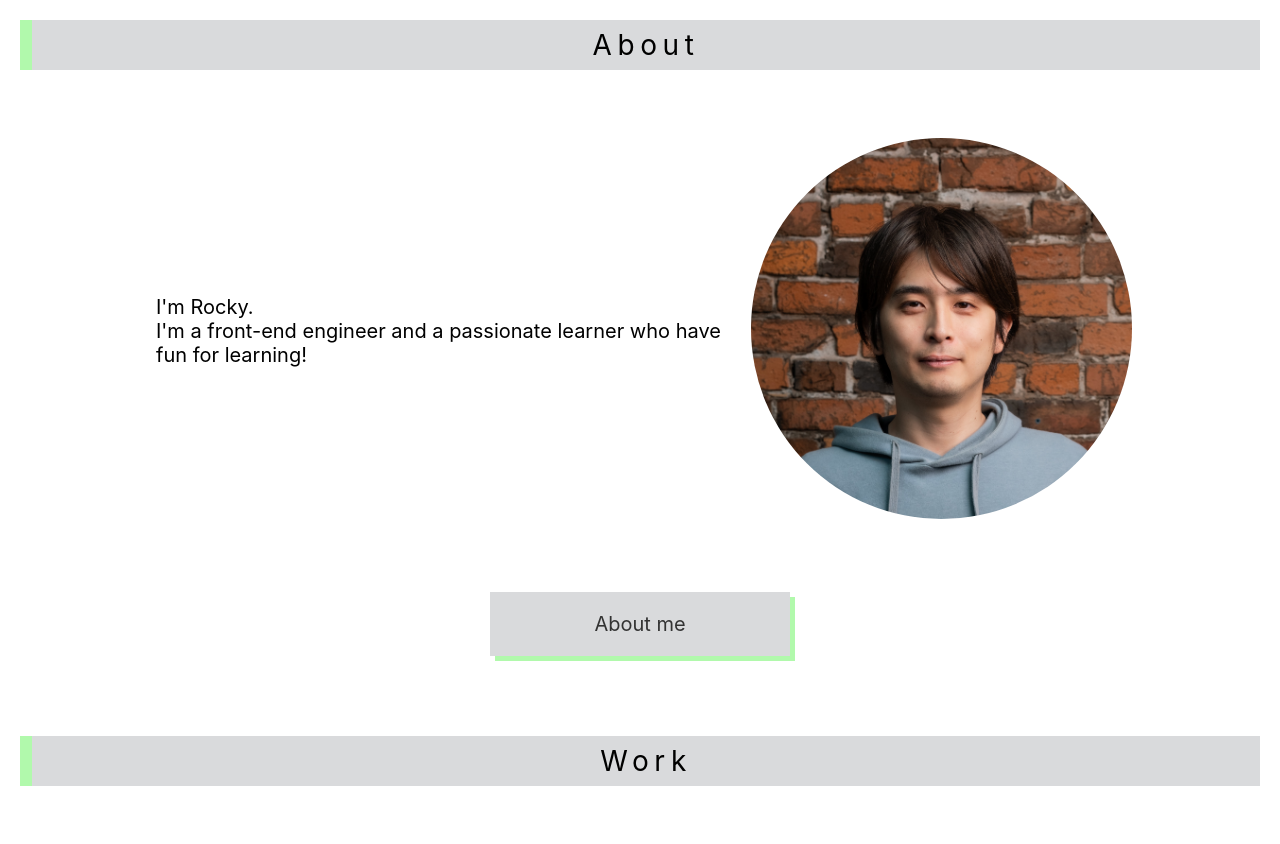
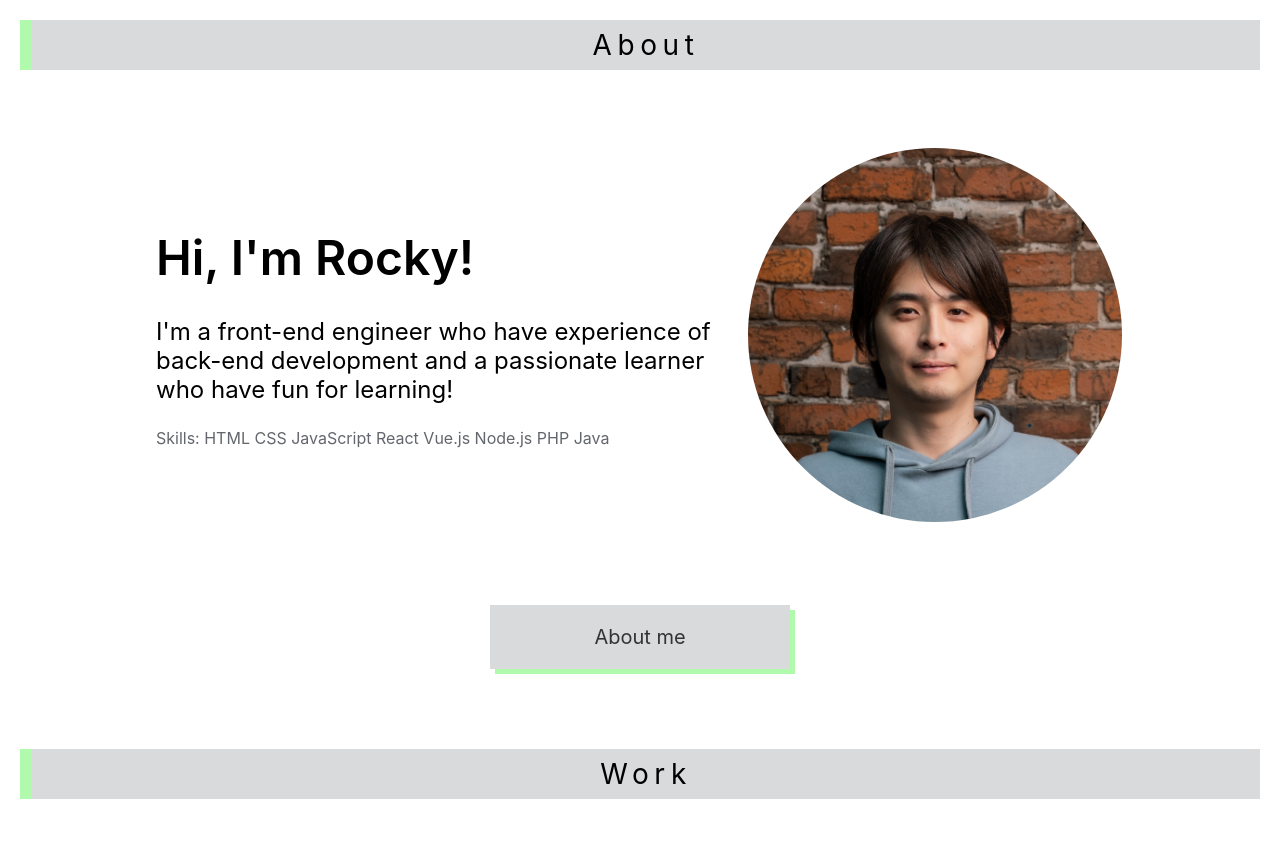
Before and after one commit to rockyueno0223/portfolio-v1, a React (Create React App) app: page / in a window 1280 px wide. Shown: the part 500-1344 px from the top of the page. Built offline with nearby package versions, Linux system fonts and the light colour scheme; grey boxes are pictures that could not be loaded.

Commit message:
Update Home-about

```diff
--- a/src/pages/Home.js
+++ b/src/pages/Home.js
@@ -46,9 +46,14 @@ const Home = () => {
       </div>
       <Label title="About" />
       <div className="home-about-item">
-        <div className="home-about-text">
-          I'm Rocky.<br />
-          I'm a front-end engineer and a passionate learner who have fun for learning!
+        <div className="home-about-content">
+          <p className="my-name">Hi, I'm Rocky!</p>
+          <p className="text">
+            I'm a front-end engineer who have experience of back-end development and a passionate learner who have fun for learning!
+          </p>
+          <div className="skills">
+            Skills: HTML CSS JavaScript React Vue.js Node.js PHP Java
+          </div>
         </div>
         <div className="home-about-img">
           <img src={AvatarLink} alt=""/>
--- a/src/style/style.scss
+++ b/src/style/style.scss
@@ -150,7 +150,7 @@ footer{
 
 .title{
   h2{
-    font-size: 28px;
+    font-size: 36px;
   }
   h1{
     font-size: 88px;
@@ -178,19 +178,32 @@ footer{
   margin: 0 auto;
 }
 
-.home-about-text{
+.home-about-content{
   width: 60%;
   padding-left: 16px;
-  padding-right: 16px;
+  padding-right: 12px;
+  padding-top: 50px;
   text-align: left;
-  display: flex;
-  justify-content: start;
-  align-items: center;
+
+  .my-name{
+    font-size: 48px;
+    font-weight: 600;
+    margin-bottom: 30px;
+  }
+
+  .text{
+    font-size: 24px;
+  }
+
+  .skills{
+    font-size: 16px;
+    color: darken($color: $theme-grey, $amount: 45%);
+  }
 }
 
 .home-about-img{
   width: 40%;
-  padding: 8px;
+  padding: 18px;
 
   img{
     max-width: 100%;
```
